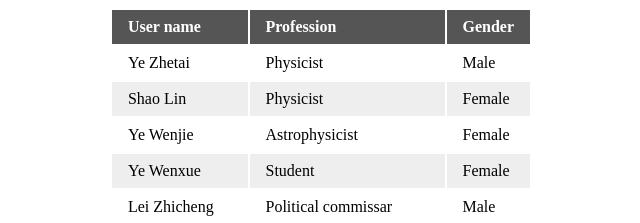
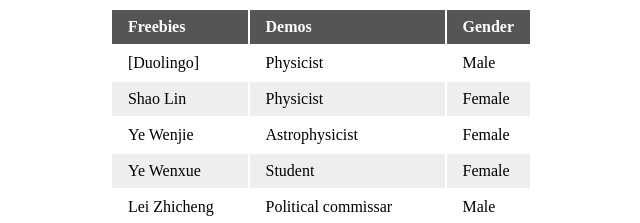
Before and after one commit to Nostrathomas0/2, a plain HTML site: page index.html in a window 1280 px wide. Shown: the top 223 px of the page, 319-959 px from the left. Drawn offline with Linux system fonts and the light colour scheme; files that its build step writes are made by us from their sources.

Commit message:
Update index.html

```diff
--- a/index.html
+++ b/index.html
@@ -6,12 +6,12 @@
 <main>
   <table>
   <tr>
-    <th>User name</th>
-    <th>Profession</th>
+    <th>Freebies</th>
+    <th>Demos</th>
     <th>Gender</th>
   </tr>
   <tr>
-    <td>Ye Zhetai</td>
+    <td>[Duolingo]</td>
     <td>Physicist</td>
     <td>Male</td>
   </tr>
```
